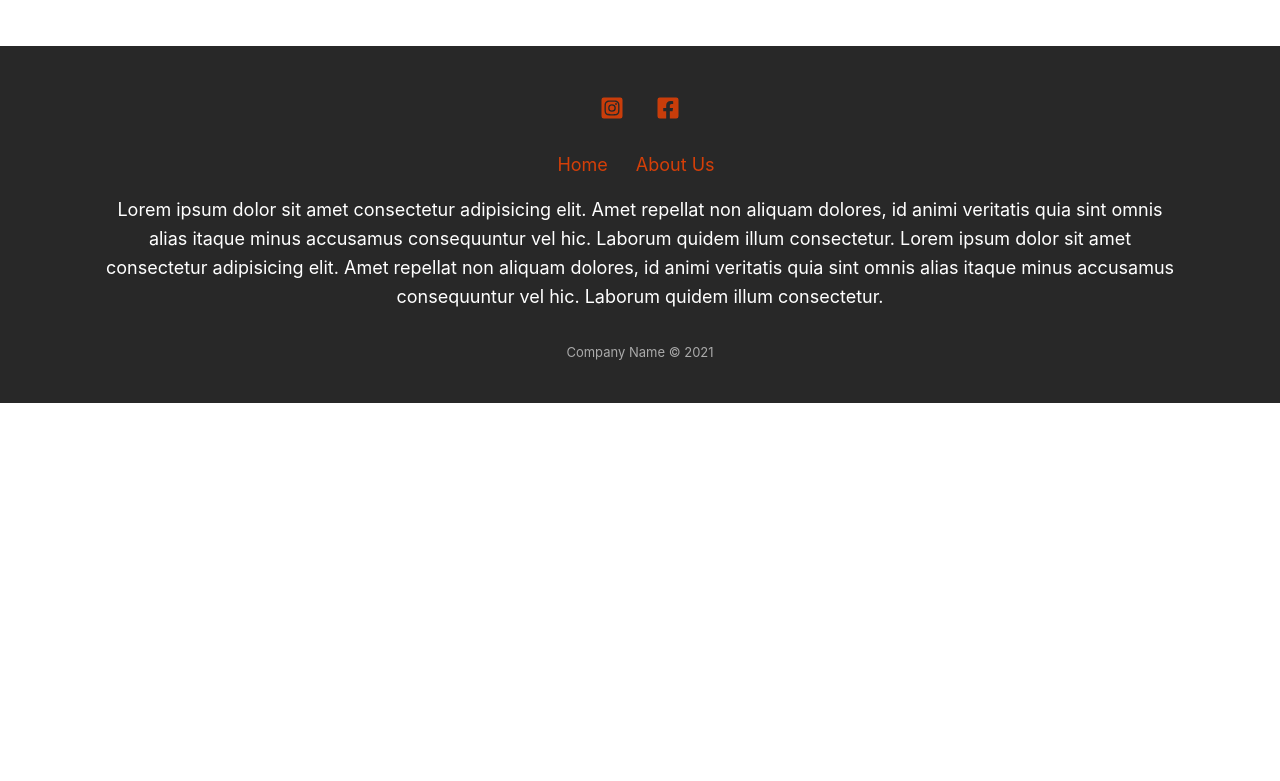
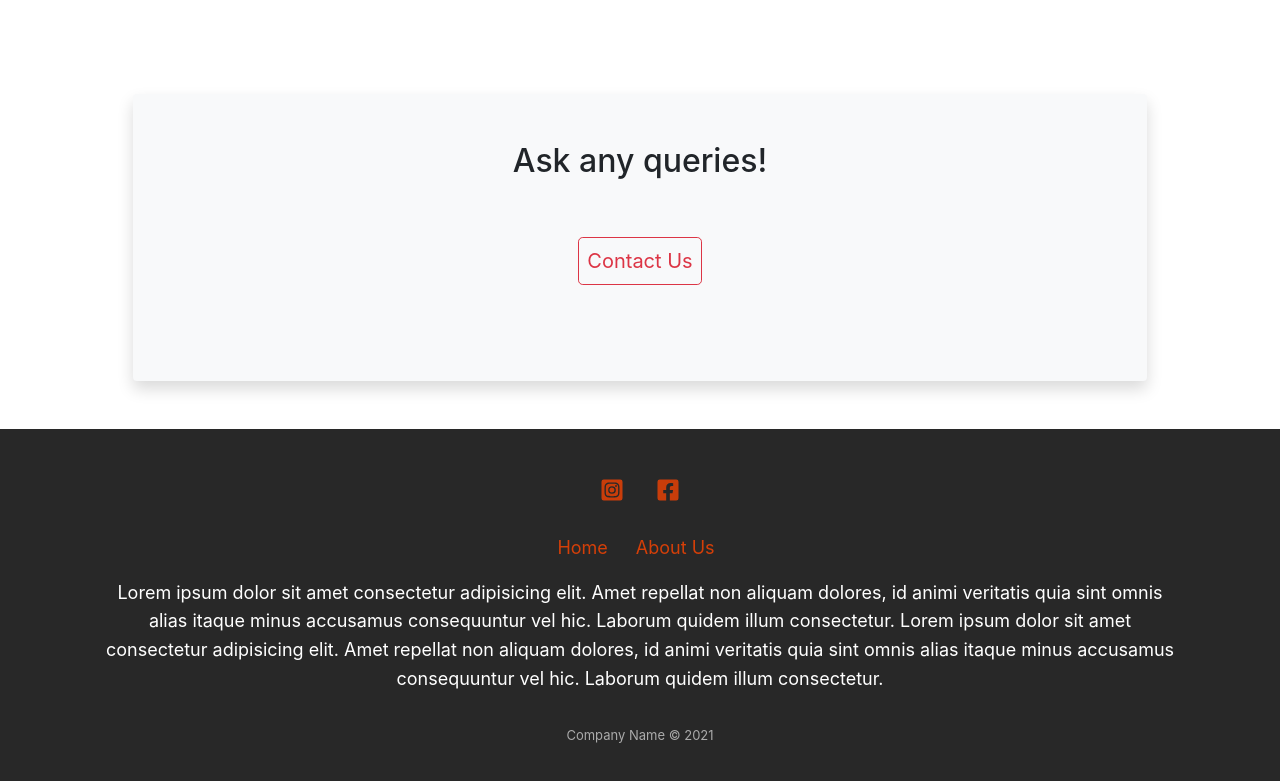
Before and after one commit to pHeroTeam/final-scic-assignment, a React (Create React App) app: page / in a window 1280 px wide. Shown: the part 1867-2648 px from the top of the page. Before the commit the page ends 2270 px from the top, so only its background shows below. Built offline with nearby package versions, Linux system fonts and the light colour scheme.

Commit message:
contact card at homepage added

```diff
--- /dev/null
+++ b/src/components/homepage/ContactCard/ContactCard.js
@@ -0,0 +1,14 @@
+import React from 'react';
+
+const ContactCard = () => {
+    return (
+        <div className="container">
+            <div className="p-5 m-5 bg-light shadow rounded text-center">
+                <h2>Ask any queries!</h2>
+                <button className="btn btn-outline-danger btn-lg p-2 m-5">Contact Us</button>
+            </div>
+        </div>
+    );
+};
+
+export default ContactCard;
--- a/src/components/homepage/HomePage.js
+++ b/src/components/homepage/HomePage.js
@@ -1,6 +1,7 @@
 import React from 'react';
 import Advertisement from './Advertisement/Advertisement';
 import Banner from './Banner/Banner';
+import ContactCard from './ContactCard/ContactCard';
 import Menu from './Menu/Menu';
 import Service from './Service/Service';
 
@@ -11,6 +12,7 @@ const HomePage = () => {
             <Advertisement></Advertisement>
             <Service></Service>
             <Menu></Menu>
+            <ContactCard></ContactCard>
         </div>
     );
 };
```
